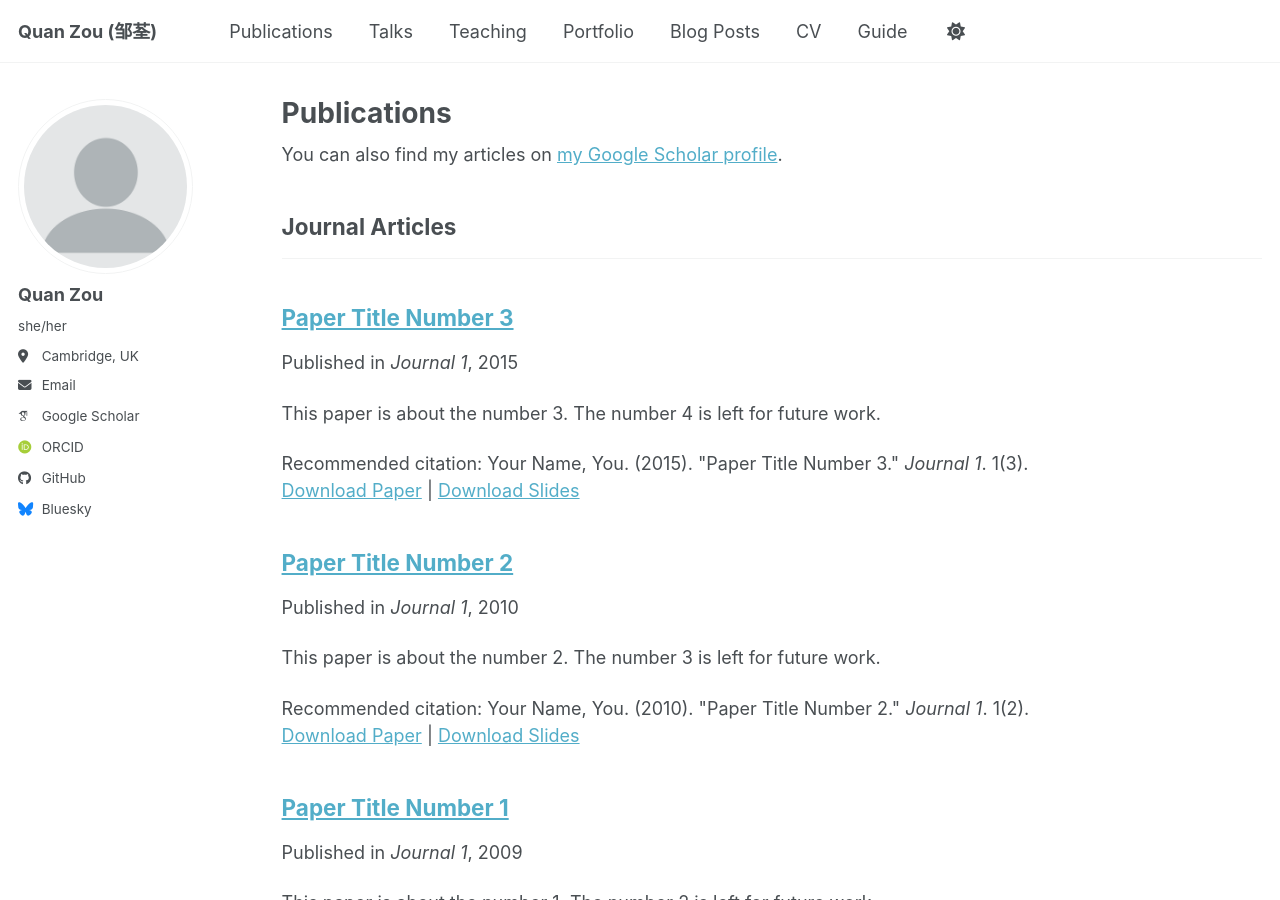
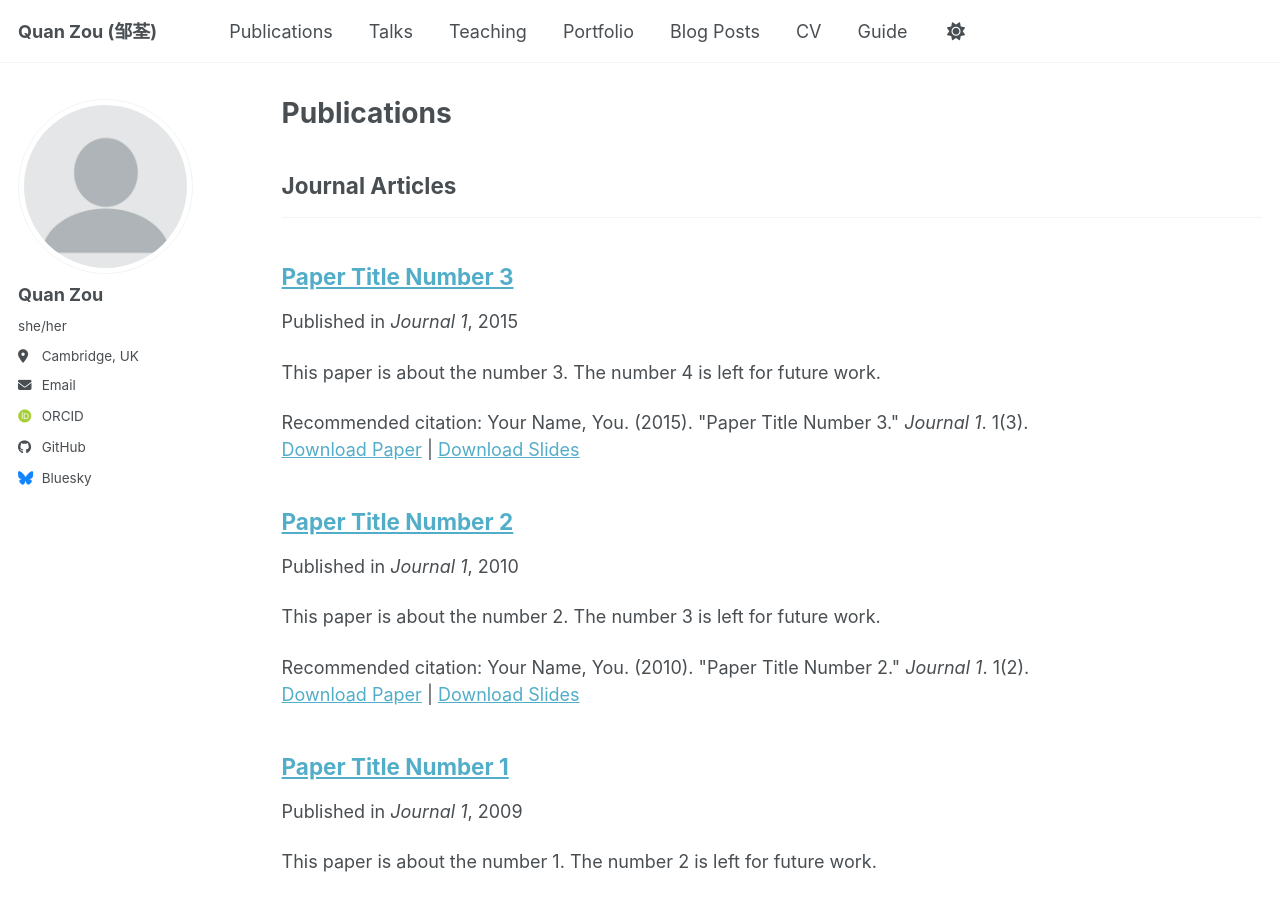
Before and after one commit to zquan2617/zquan2617.github.io, a Jekyll site: the page built from _pages/publications.html, in a window 1280 px wide and 900 px high. Built offline with Jekyll 4.4.1, drawn with Linux system fonts in a browser that asks for light colours; some web fonts are replaced; a script bundle is joined from its source files by our own code; library files that are not in the unit come from our copies; some of the changed lines change nothing that is shown.

Commit message:
Modify Google Scholar and ORCID links in config
Updated URLs for Google Scholar and ORCID.

```diff
--- a/_config.yml
+++ b/_config.yml
@@ -35,10 +35,10 @@
   # Academic websites
   academia         : # URL
   arxiv            : # URL - Update with the correct link to your profile
-  googlescholar    : "https://scholar.google.com/citations?user=PS_CX0AAAAAJ"
+  googlescholar    : # URL
   inspire-hep      : # URL
   impactstory      : # URL
-  orcid            : "https://orcid.org/yourorcidurl"
+  orcid            : "https://orcid.org/0009-0007-8666-5642"
   semantic         : # URL
   ssrn             : # URL
   pubmed           : # URL
@@ -57,7 +57,7 @@
 
   # Social media
   artstation       : # Username
-  bluesky          : "@zquan.bsky.social" # Replace this with you Bluesky username
+  bluesky          : "@zquan.bsky.social"
   facebook         : # Username
   flickr           : # Username
   foursquare       : # Username
```
